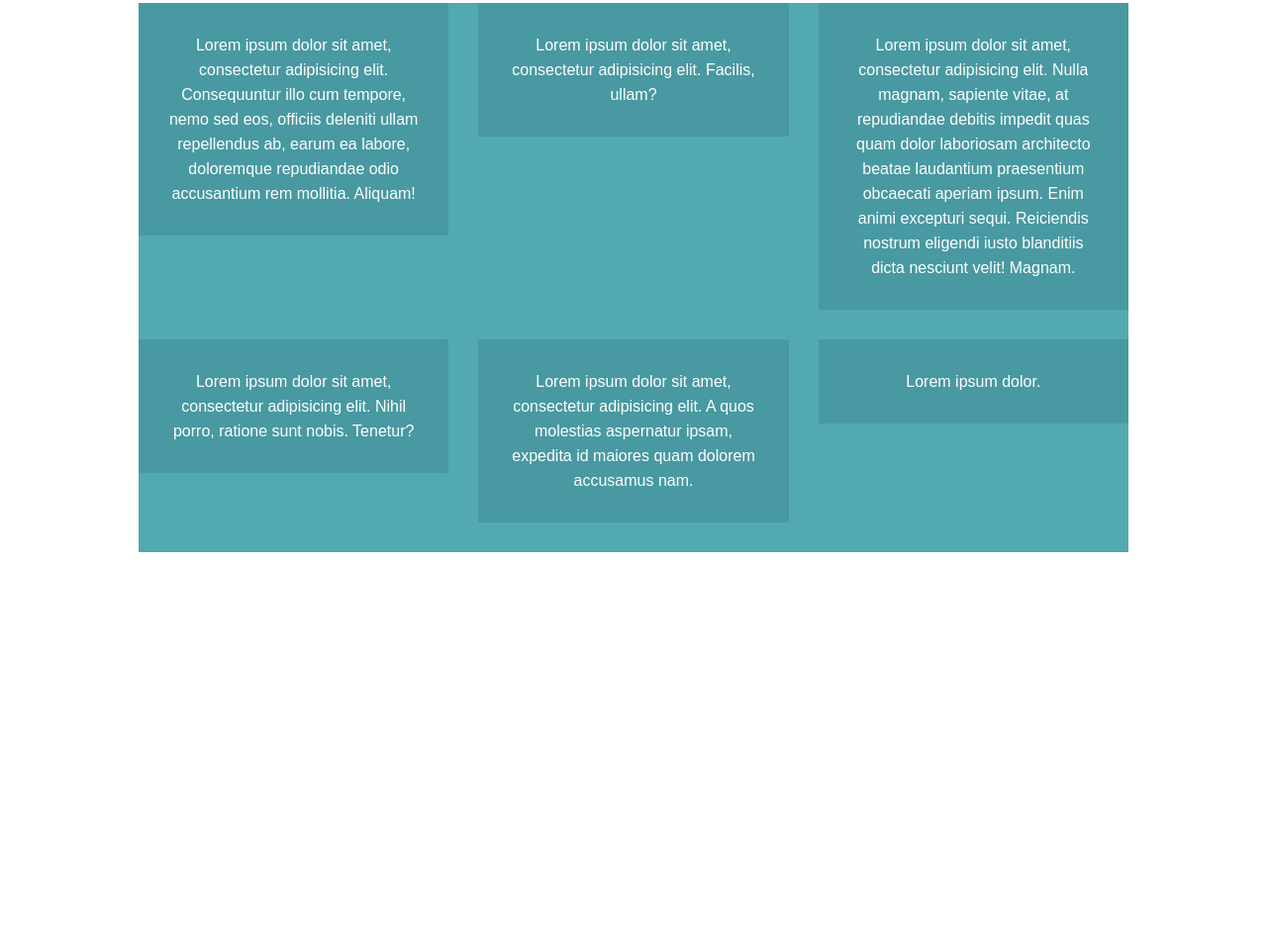
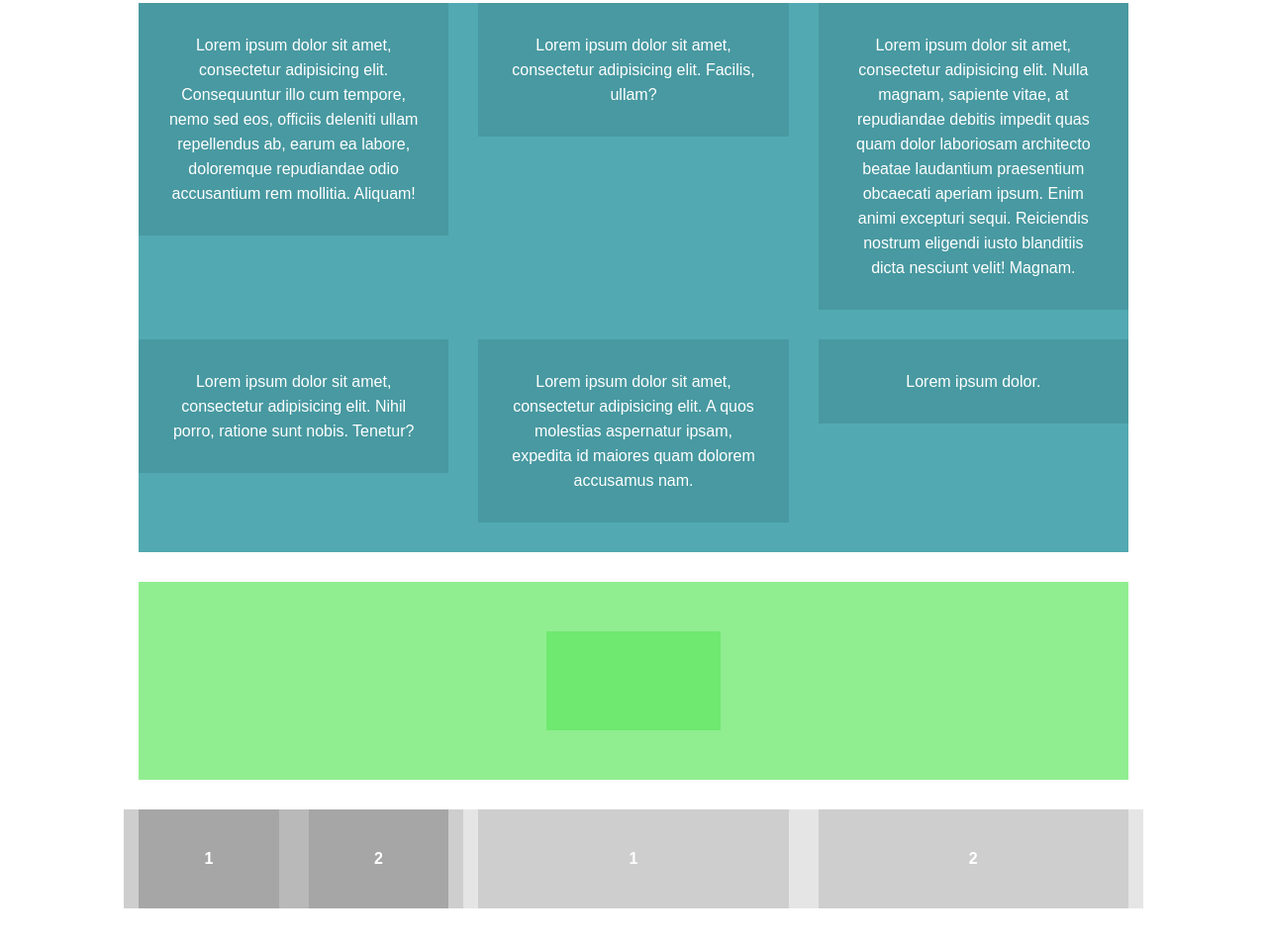
Before and after one commit to corysimmons/lost-grid.js, a plain HTML site: page index.html in a window 1280 px wide. Shown: the part 797-1753 px from the top of the page at 99% size. Before the commit the page ends 1433 px from the top, so only its background shows below. Drawn offline with nearby package versions, Linux system fonts and the light colour scheme.

Commit message:
Add align and edit helper methods

```diff
--- a/css/style.styl
+++ b/css/style.styl
@@ -71,3 +71,10 @@ section
       font-weight: 100
       overflow: hidden
       margin-bottom: 30px
+
+  &:nth-of-type(6)
+    background: lightgreen
+    div
+      height: 200px
+    figure
+      background: darken(lightgreen, 10%)
--- a/index.html
+++ b/index.html
@@ -85,6 +85,35 @@
     </section>
 
 
+    <!-- Align -->
+    <section l-container>
+      <div l-row l-align>
+
+        <figure l-col="1/5"></figure>
+
+      </div>
+    </section>
+
+
+    <!-- Edit -->
+    <section l-container l-edit>
+      <div l-row>
+
+        <figure l-col="1/3">
+
+          <div l-row>
+            <figure l-col="1/2">1</figure>
+            <figure l-col="1/2">2</figure>
+          </div>
+
+        </figure>
+        <figure l-col="1/3">1</figure>
+        <figure l-col="1/3">2</figure>
+
+      </div>
+    </section>
+
+
     <script src="https://ajax.googleapis.com/ajax/libs/jquery/2.1.3/jquery.min.js"></script>
     <script src="lost-grid.js"></script>
   </body>
--- a/lost-grid.js
+++ b/lost-grid.js
@@ -1,4 +1,4 @@
-// lost-grid.js v0.0.6 - https://github.com/corysimmons/lost-grid.js
+// lost-grid.js v0.0.7 - https://github.com/corysimmons/lost-grid.js
 
 $(function() {
 
@@ -274,6 +274,76 @@ $(function() {
   };
 
 
+  /**
+   *
+   * [l-align]
+   *
+   * Vertically and/or horizontally center children elements of this element.
+   *
+   * @param {string} - Accepts 'vertical' or 'horizontal'. Defaults to both.
+   *
+   * @example
+   *   <section l-align>
+   *     <figure> centered </figure>
+   *   </section>
+   *
+   */
+
+  sheet.insertRule('[l-align] { display: flex; }', 0);
+
+  $('[l-align]').each(function() {
+
+    if($(this).attr('l-align') == 'vertical') {
+      $(this).css('align-items', 'center');
+    } else if($(this).attr('l-align') == 'horizontal') {
+      $(this).css('justify-content', 'center');
+    } else {
+      $(this).css({
+        alignItems: 'center',
+        justifyContent: 'center'
+      });
+    }
+
+  });
+
+
+  /**
+   *
+   * [l-edit]
+   *
+   * Apply a light colored translucent background to every nested element. Useful for debugging the structure of your site.
+   *
+   * @param {color} - A CSS hex color. Defaults to #000000.
+   *
+   * @example
+   *   <section l-edit>
+   *     <figure>1</figure>
+   *     <figure>2</figure>
+   *   </section>
+   *
+   */
+
+  function convertHex(hex, opacity) {
+    var hex = hex.replace('#', ''),
+        r = parseInt(hex.substring(0,2), 16),
+        g = parseInt(hex.substring(2,4), 16),
+        b = parseInt(hex.substring(4,6), 16);
+
+    result = 'rgba('+ r +','+ g +','+ b +','+ (opacity / 100) +')';
+    return result;
+  }
+
+  $('[l-edit]').each(function() {
+
+    if($(this).attr['l-edit'] != null) {
+      $(this).find('*').css('background', convertHex($(this).attr('l-edit'), '10'));
+    } else {
+      $(this).find('*').css('background', 'rgba(0, 0, 0, .1)');
+    }
+
+  });
+
+
   // Throttled resizing
   var didResize = false;
   $(window).resize(function() {
```
Also changed, not shown: css/style.css.
